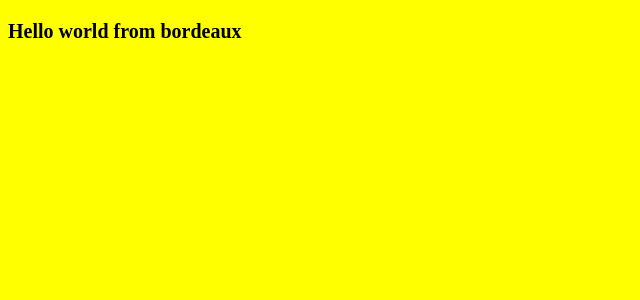
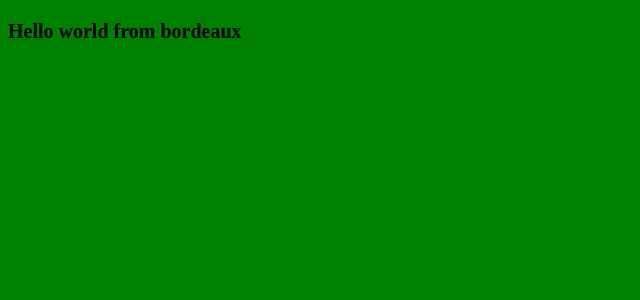
Before and after one commit to wa2l-99/exercicesGithub, an Angular app: page / in a window 1280 px wide. Shown: the top 300 px of the page, without its empty margins (0-640 px from the left). Built offline with nearby package versions, Linux system fonts and the light colour scheme.

Commit message:
C6: couleur de fond en vert (fix xxx)

```diff
--- a/src/app/app.component.scss
+++ b/src/app/app.component.scss
@@ -1,3 +1,4 @@
-body{
-    background-color: yellow;
+body
+{
+    background-color: green;
 }
```
Also changed, not shown: 2 other files (tests, documents, lock files or other folders).
